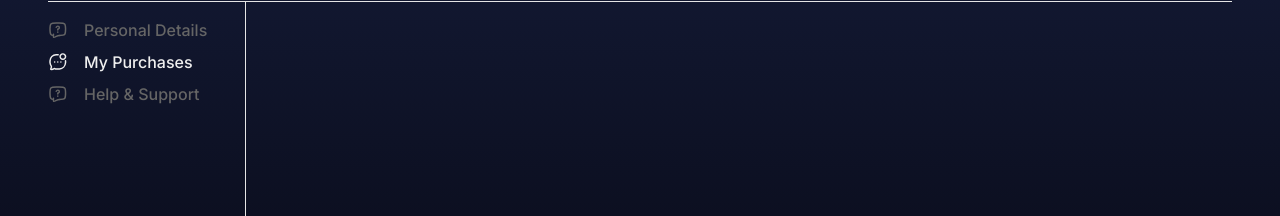
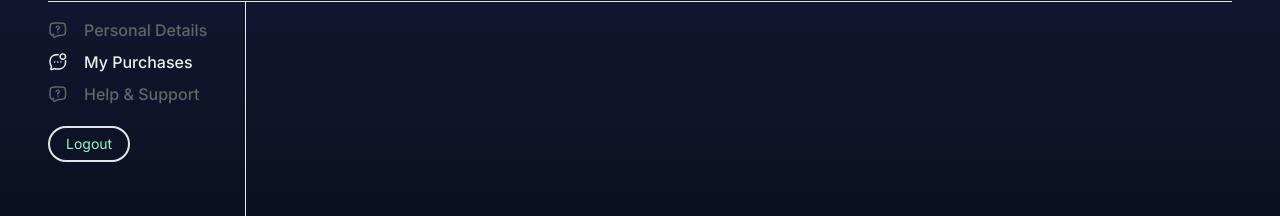
Before and after one commit to htetaungkhant/enrique-website-frontend, a Next.js app: page /profile/purchases in a window 1280 px wide. Shown: the part 227-443 px from the top of the page. Built offline with nearby package versions, Linux system fonts and the light colour scheme; no server answers.

Commit message:
added "Logout" button ui and links at ProfilePagesWrapper

```diff
--- a/components/common/ProfilePagesWrapper.js
+++ b/components/common/ProfilePagesWrapper.js
@@ -14,6 +14,10 @@ const ProfilePagesWrapper = ({
     children,
 }) => {
     const router = useRouter();
+
+    const handleLogout = (e) => {
+        e.preventDefault();
+    }
 
     return (
         <main className={cn("", className)}>
@@ -91,10 +95,13 @@ const ProfilePagesWrapper = ({
                                 </div>
                                 <span className={router.pathname.includes("help-and-support") ? "text-[#EFEFEF]" : "text-[#656565]"}>Help & Support</span>
                             </Link>
+                            <button onClick={handleLogout} className="mt-3 w-fit px-4 py-1.5 text-sm text-[#89FFC4] border-2 rounded-4xl cursor-pointer">
+                                Logout
+                            </button>
                         </div>
                         <div className="flex flex-col gap-2 max-md:text-xs max-lg:text-sm max-lg:gap-1">
-                            <Link href="" className="text-[#656565] hover:text-gray-400">PRIVACY POLICY</Link>
-                            <Link href="" className="text-[#656565] hover:text-gray-400">TERMS & CONDITION</Link>
+                            <Link target="_blank" href="/privacy-policy" className="text-[#656565] hover:text-gray-400">PRIVACY POLICY</Link>
+                            <Link target="_blank" href="/terms-and-conditions" className="text-[#656565] hover:text-gray-400">TERMS & CONDITION</Link>
                         </div>
                     </div>
                     <div className="h-full flex-1">
```
